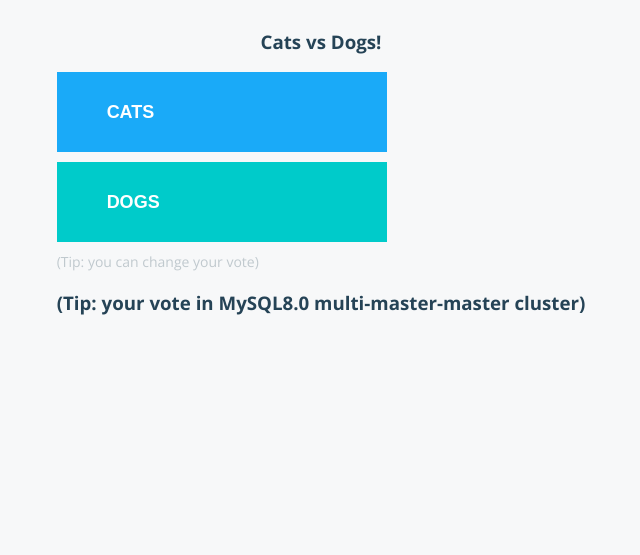
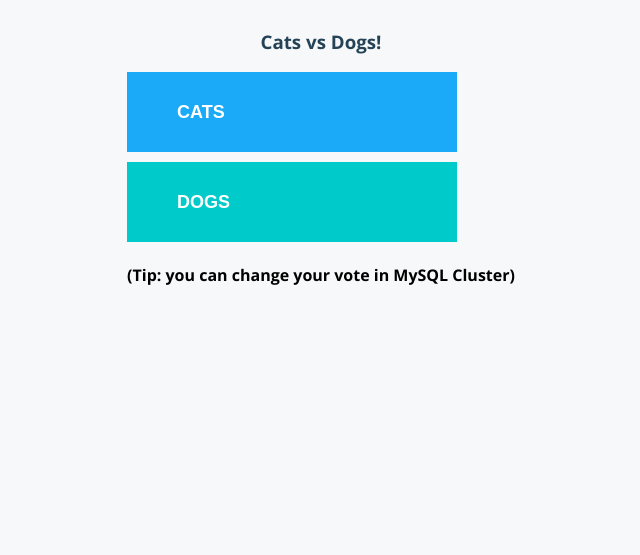
Before and after one commit to q13117god/voting-vote-python, a Flask app: page / in a window 1280 px wide. Shown: the top 555 px of the page, without its empty margins (319-959 px from the left). Run offline with Flask 2, Linux system fonts and the light colour scheme; some libraries are stand-ins or nearby versions.

Commit message:
better displaying

```diff
--- a/templates/index.html
+++ b/templates/index.html
@@ -18,10 +18,7 @@
           <button id="a" type="submit" name="vote" class="a" value="a">{{option_a}}</button>
           <button id="b" type="submit" name="vote" class="b" value="b">{{option_b}}</button>
         </form>
-        <div id="tip">
-          (Tip: you can change your vote)
-        </div>
-        <h3>(Tip: your vote in MySQL8.0 multi-master-master cluster)</h3>
+        <h4>(Tip: you can change your vote in MySQL Cluster)</h3>
         <div id="hostname">
           Processed by container ID {{hostname}}
         </div>
```
